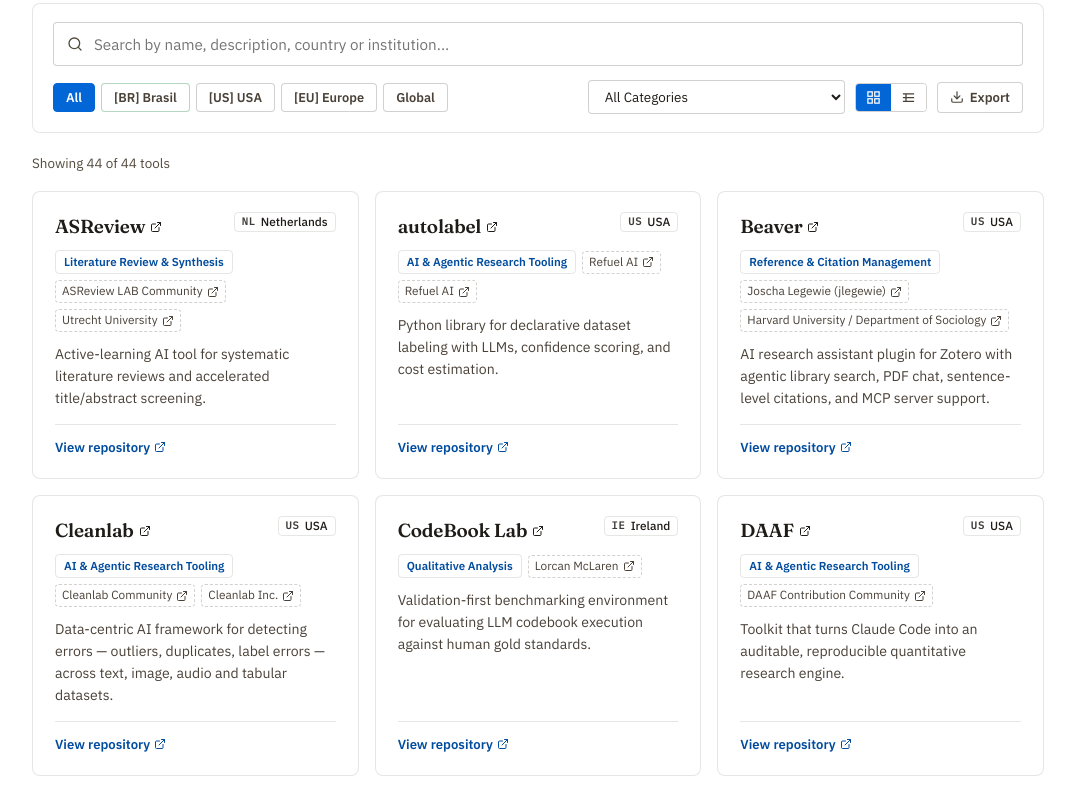
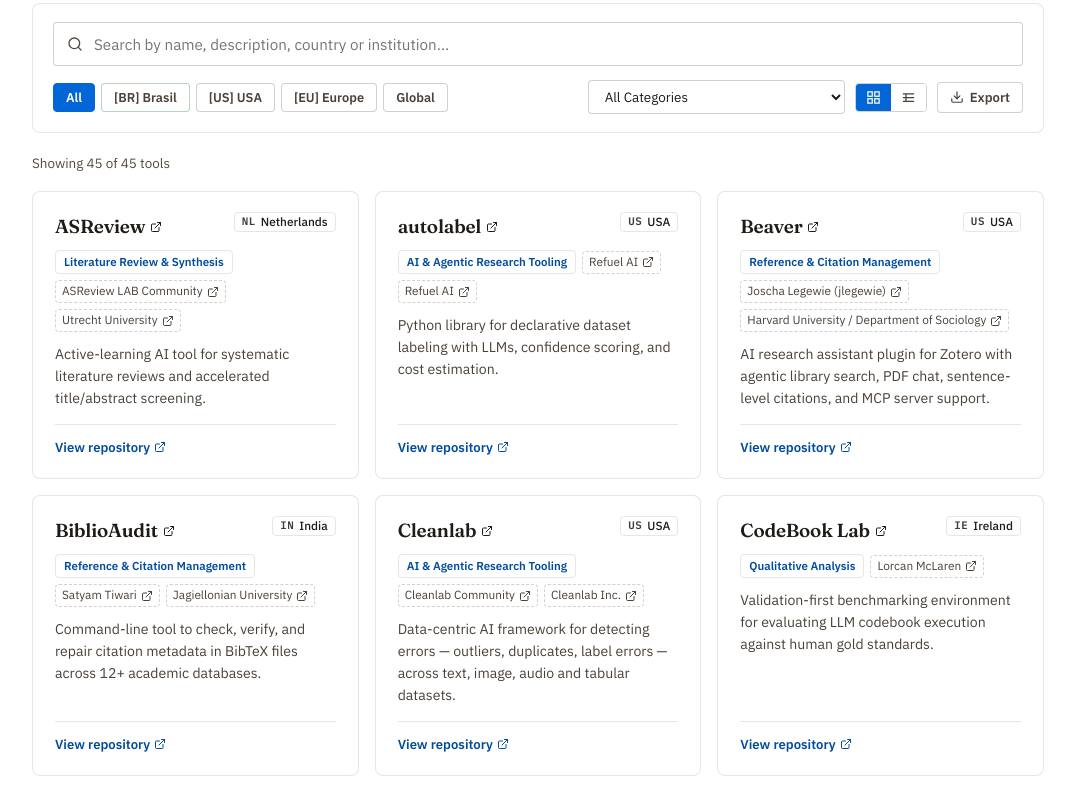
Before and after one commit to mancano-tales/awesome-open-source-research-tools, a website: page index.html in a window 1280 px wide. Shown: the part 793-1582 px from the top of the page, without its empty margins (102-1177 px from the left). Drawn offline with Linux system fonts and the light colour scheme.

Commit message:
Add BiblioAudit to Reference & Citation Management

```diff
--- a/data/tools.json
+++ b/data/tools.json
@@ -779,6 +779,32 @@
       ]
     },
     {
+      "id": "biblioaudit",
+      "name": "BiblioAudit",
+      "url": "https://github.com/Official-Satyam-Tiwari/Reference-Architect",
+      "categoryId": "reference-management",
+      "country": "IN",
+      "maintainer": {
+        "name": "Satyam Tiwari",
+        "url": "https://github.com/Official-Satyam-Tiwari"
+      },
+      "institution": {
+        "name": "Jagiellonian University",
+        "url": "https://en.uj.edu.pl"
+      },
+      "description": {
+        "en": "Command-line tool to check, verify, and repair citation metadata in BibTeX files across 12+ academic databases.",
+        "pt": "Ferramenta de linha de comando para verificar, validar e corrigir metadados de citações em arquivos BibTeX em mais de 12 bases acadêmicas."
+      },
+      "tags": [
+        "bibtex",
+        "citations",
+        "bibliography",
+        "crossref",
+        "openalex"
+      ]
+    },
+    {
       "id": "zotero",
       "name": "Zotero",
       "url": "https://github.com/zotero/zotero",
--- a/index.html
+++ b/index.html
@@ -1988,6 +1988,32 @@ window.AOSRT_DATA = {
       ]
     },
     {
+      "id": "biblioaudit",
+      "name": "BiblioAudit",
+      "url": "https://github.com/Official-Satyam-Tiwari/Reference-Architect",
+      "categoryId": "reference-management",
+      "country": "IN",
+      "maintainer": {
+        "name": "Satyam Tiwari",
+        "url": "https://github.com/Official-Satyam-Tiwari"
+      },
+      "institution": {
+        "name": "Jagiellonian University",
+        "url": "https://en.uj.edu.pl"
+      },
+      "description": {
+        "en": "Command-line tool to check, verify, and repair citation metadata in BibTeX files across 12+ academic databases.",
+        "pt": "Ferramenta de linha de comando para verificar, validar e corrigir metadados de citações em arquivos BibTeX em mais de 12 bases acadêmicas."
+      },
+      "tags": [
+        "bibtex",
+        "citations",
+        "bibliography",
+        "crossref",
+        "openalex"
+      ]
+    },
+    {
       "id": "zotero",
       "name": "Zotero",
       "url": "https://github.com/zotero/zotero",
```
Also changed, not shown: README.pt-BR.md (+1 -0 lines), README.md.
